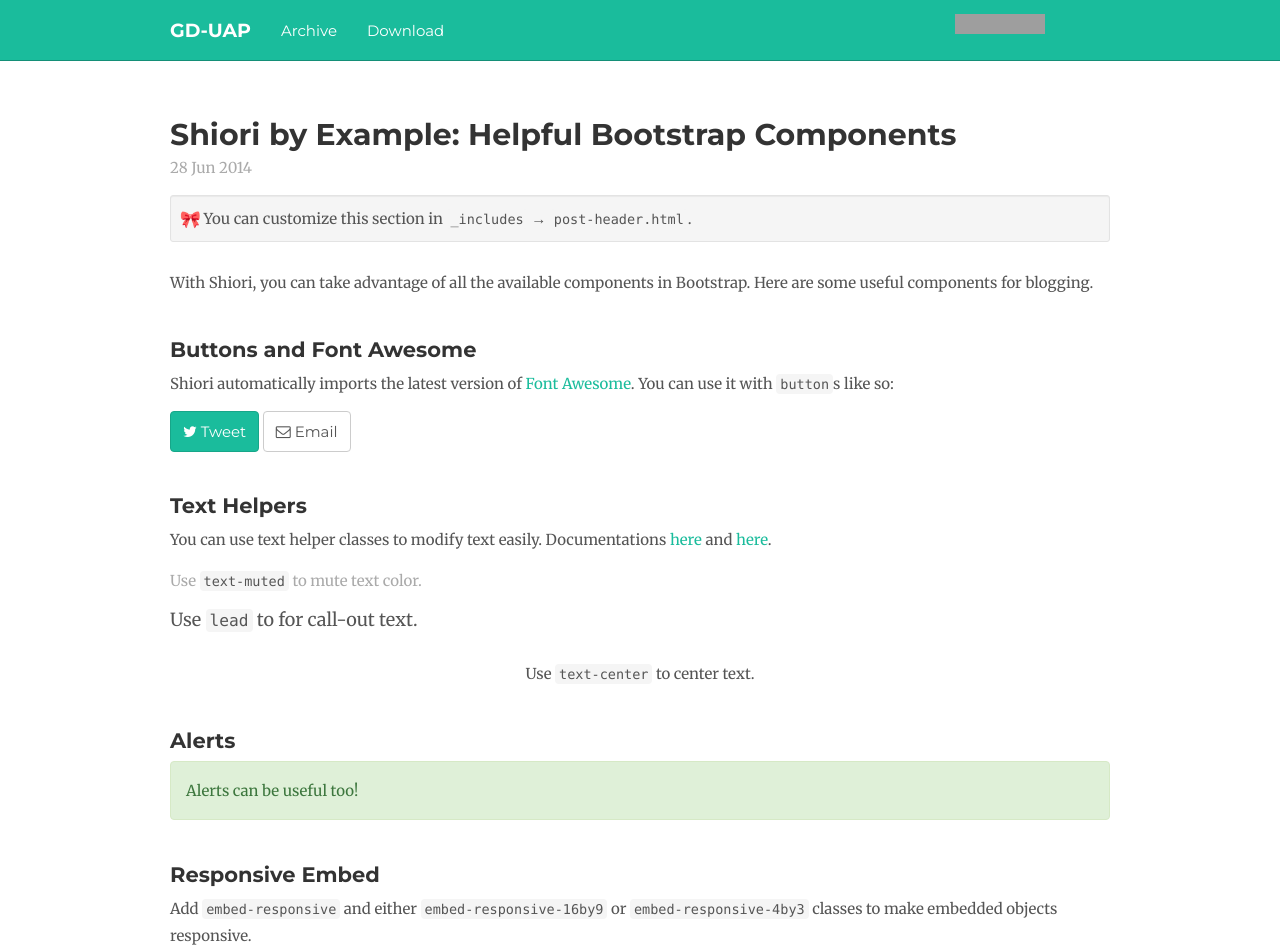
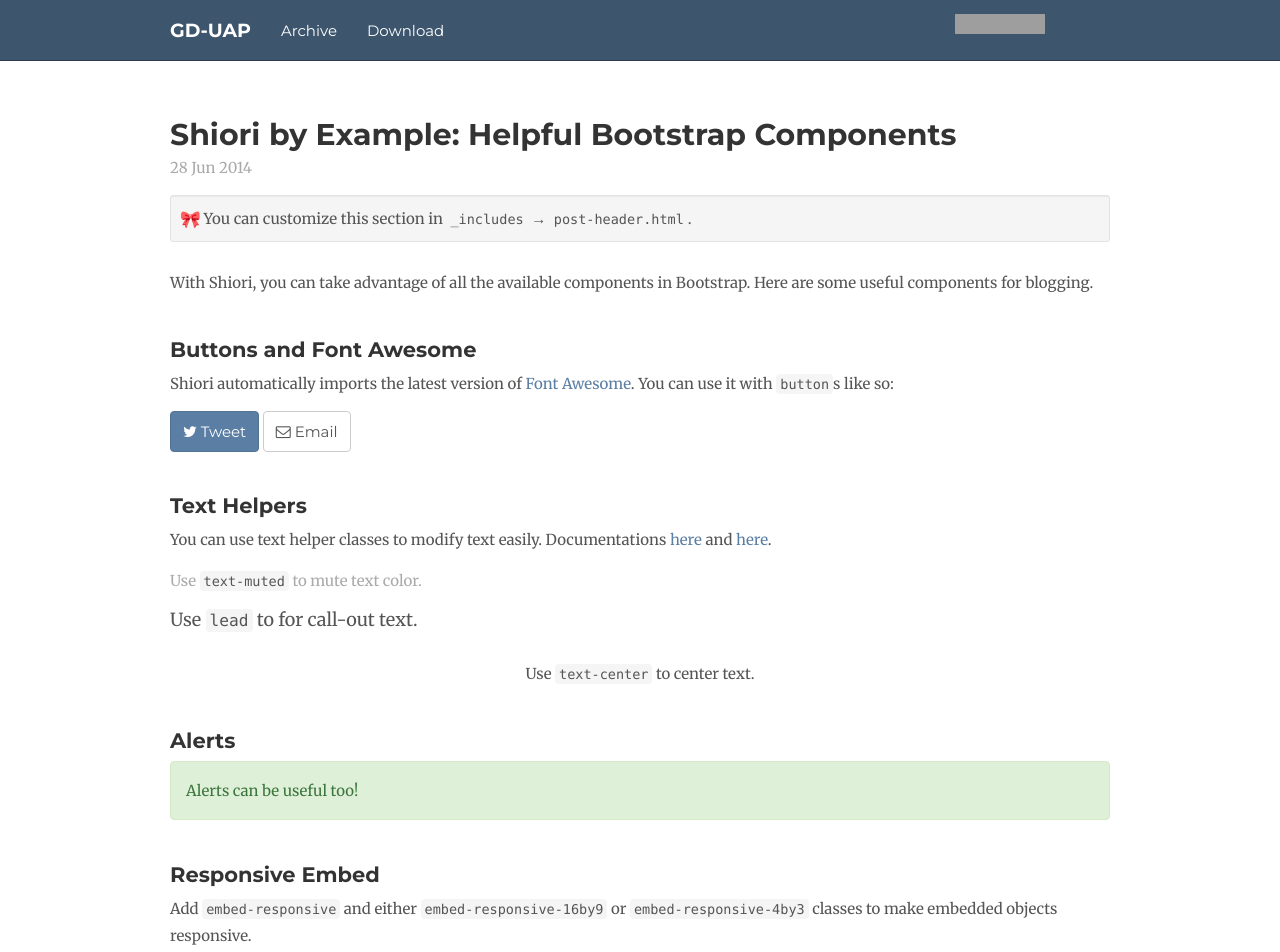
Before and after one commit to val-iisc/GD-UAP, a Jekyll site: the page built from _posts/2014-06-28-example-bootstrap.md, in a window 1280 px wide. Shown: the top 952 px of the page. Built offline with Jekyll 4.4.1, drawn with Linux system fonts in a browser that asks for light colours; nearby versions of some CDN libraries; emoji names are drawn with the system emoji font; comment, search, counter and statistics services are not loaded; grey boxes are pictures that could not be loaded.

Commit message:
Different Color Scheme?

```diff
--- a/_data/theme.yml
+++ b/_data/theme.yml
@@ -14,7 +14,7 @@ num_home_posts: 3
 # - purple
 # - orange
 # - red
-color: turquoise
+color: dark
 
 # Show navigation below each post?
 show_post_navs: false
```
